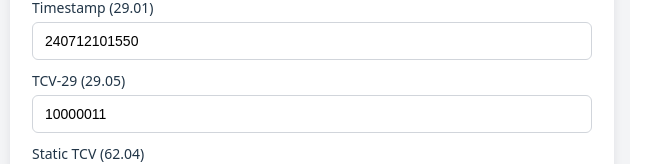
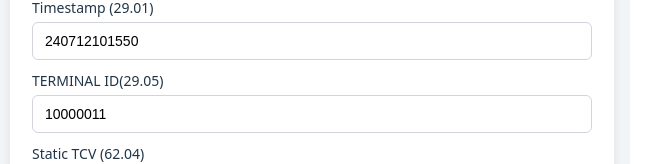
Before and after one commit to Bobkh72/emv-qr-app, a React (Vite) app: page / in a window 1280 px wide. Shown: the part 434-598 px from the top of the page, without its empty margins (6-659 px from the left). Built offline with nearby package versions, Linux system fonts and the light colour scheme.

Commit message:
Update App.tsx

```diff
--- a/src/App.tsx
+++ b/src/App.tsx
@@ -182,7 +182,7 @@ function App() {
           />
 
           {/* TCV29 */}
-          <label className="field-label">TCV-29 (29.05)</label>
+          <label className="field-label">TERMINAL ID(29.05)</label>
           <input className="field-input"
             value={tcv29}
             onChange={(e) => setTcv29(e.target.value)}
```
